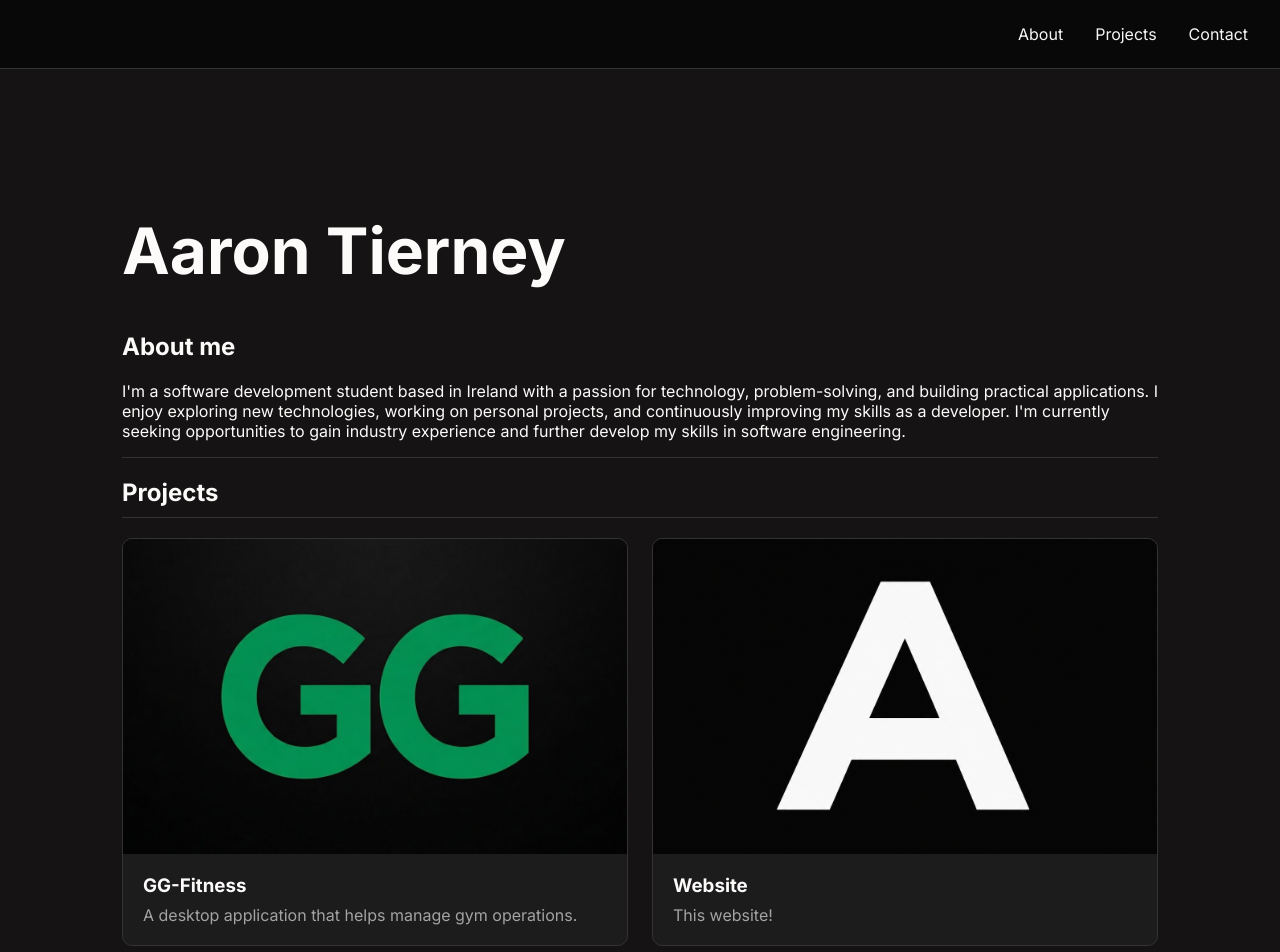
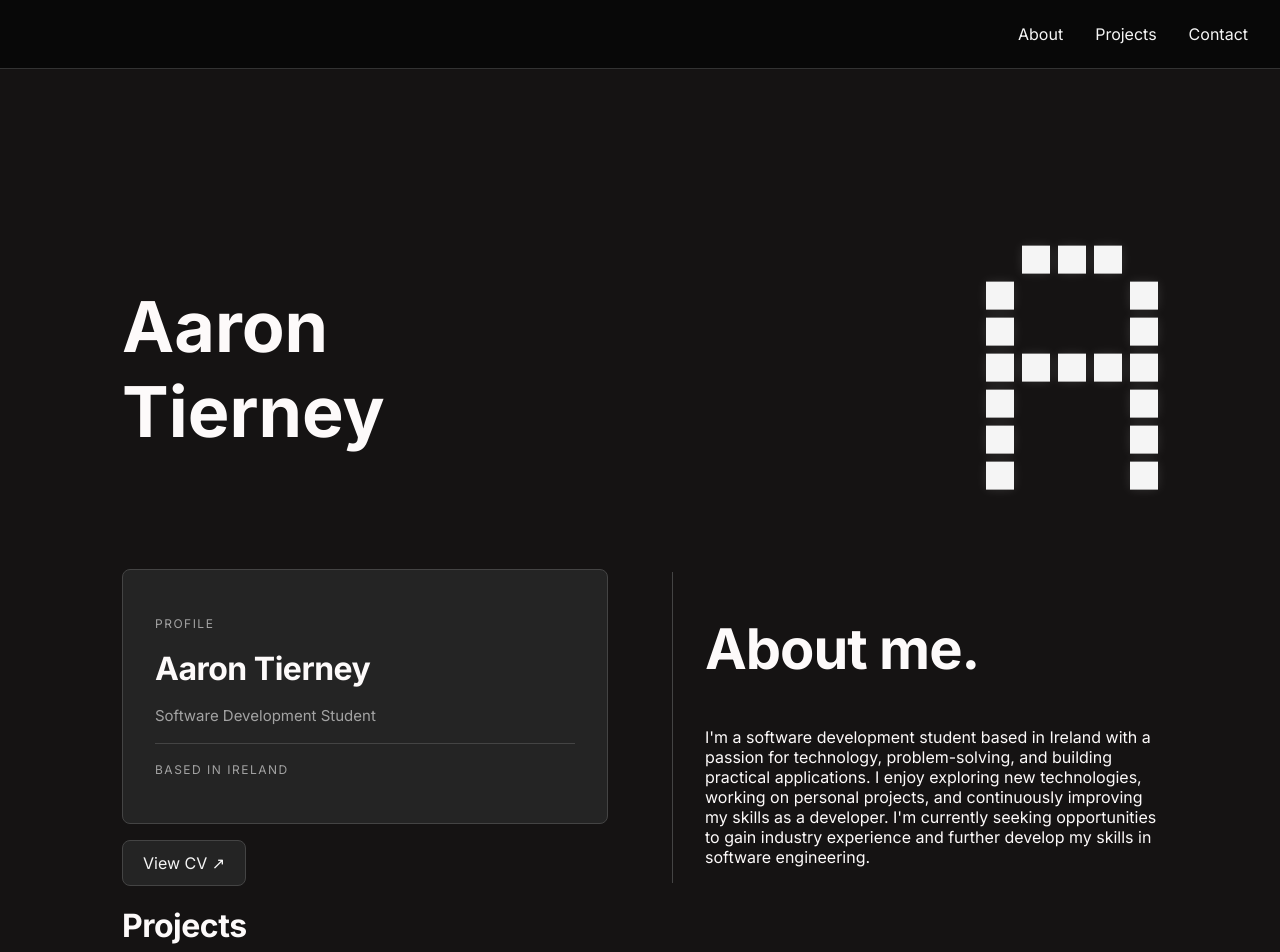
Before and after one commit to Aarxon/Portfolio, a React (Vite) app: page / in a window 1280 px wide. Shown: the top 952 px of the page. Built offline with nearby package versions, Linux system fonts and the light colour scheme.

Commit message:
added cool A

```diff
--- a/index.html
+++ b/index.html
@@ -7,7 +7,7 @@
     <meta charset="UTF-8" />
     <link rel="icon" type="image/svg+xml" href="/A.png" />
     <meta name="viewport" content="width=device-width, initial-scale=1.0" />
-    <title>portfolio</title>
+    <title>Aaron Tierney | Portfolio</title>
   </head>
   <body>
     <div id="root"></div>
--- a/src/App.css
+++ b/src/App.css
@@ -5,12 +5,17 @@ main
   padding: 100px 32px;
 }
 
+/* nav */
+
 header
 {
   width: 100%;
   padding: 24px 32px;
   background-color: #080808;
   border-bottom: 1px solid #333;
+  position: sticky;
+  top: 0;
+  z-index: 100;
 }
 
 nav
@@ -37,16 +42,101 @@ nav a
   color: #a3a3a3;
 }
 
+/* nav */
+
+/* Intro */
+
 h1
 {
-  font-size: 64px;
+  font-size: 70px;
 }
 
-#about
+.hero
 {
-  margin-top: 10px;
-  border-bottom: 1px solid #333;
+  display: grid;
+  grid-template-columns: 1fr 1fr;
+  align-items: center;
+  gap: 64px;
+  min-height: 400px;
 }
+
+.hero h1 span
+{
+  display: block;
+}
+
+.hero-animation
+{
+  display: flex;
+  justify-content: center;
+  align-items: center;
+}
+
+.hero-animation
+{
+  display: flex;
+  justify-content: flex-end;
+  align-items: center;
+}
+
+.pixel-a
+{
+  display: grid;
+  grid-template-columns: repeat(5, 28px);
+  grid-template-rows: repeat(7, 28px);
+  gap: 8px;
+  animation: float 3s ease-in-out infinite;
+}
+
+.pixel
+{
+  width: 28px;
+  height: 28px;
+}
+
+.pixel.on
+{
+  background-color: #f5f5f5;
+  box-shadow: 0 0 12px rgba(255, 255, 255, 0.12);
+}
+
+.pixel.off
+{
+  background-color: transparent;
+}
+
+@keyframes float
+{
+  0%
+  {
+    transform: translateY(0px);
+  }
+
+  50%
+  {
+    transform: translateY(-10px);
+  }
+
+  100%
+  {
+    transform: translateY(0px);
+  }
+}
+
+@keyframes float
+{
+  0%, 100%
+  {
+    transform: translateY(0);
+  }
+
+  50%
+  {
+    transform: translateY(-20px);
+  }
+}
+
+/* Intro */
 
 #projects > h2
 {
@@ -54,6 +144,95 @@ h1
   border-bottom: 1px solid #333;
   padding-bottom: 10px;
 }
+
+#projects > h2,
+#contact > h2
+{
+  font-size: 32px;
+  font-weight: 700;
+  letter-spacing: -0.5px;
+}
+
+/* About style */
+
+.about-grid
+{
+  display: grid;
+  grid-template-columns: 1fr 1fr;
+  gap: 64px;
+  align-items: center;
+}
+
+.about-profile
+{
+  background-color: #242424;
+  border: 1px solid #444;
+  border-radius: 8px;
+  padding: 32px;
+}
+
+.about-profile h3
+{
+  font-size: 32px;
+  font-weight: 700;
+  letter-spacing: -0.5px;
+  margin: 16px 0;
+}
+
+.about-content h2
+{
+  font-size: 56px;
+  font-weight: 700;
+  line-height: 1.1;
+  letter-spacing: -1px;
+}
+
+.about-profile p:last-child
+{
+  border-top: 1px solid #444;
+  padding-top: 16px;
+}
+
+.about-content
+{
+  border-left: 1px solid #444;
+  padding-left: 32px;
+}
+
+.about-profile p
+{
+  color: #a3a3a3;
+  font-size: 15px;
+  line-height: 1.6;
+}
+
+.about-profile p:first-child,
+.about-profile p:last-child
+{
+  font-size: 12px;
+  text-transform: uppercase;
+  letter-spacing: 1.5px;
+}
+
+.cv-button
+{
+  display: inline-block;
+  width: fit-content;
+  margin-top: 16px;
+  padding: 12px 20px;
+  background-color: #242424;
+  border: 1px solid #444;
+  border-radius: 8px;
+  color: #f5f5f5;
+  text-decoration: none;
+}
+
+.cv-button:hover
+{
+  background-color: #333;
+}
+
+/* About style */
 
 /* Contact style */
 
--- a/src/App.tsx
+++ b/src/App.tsx
@@ -3,6 +3,17 @@ import ProjectCard from './ProjectCard'
 
 function App()
 {
+
+  const pixelA =
+[
+  0, 1, 1, 1, 0,
+  1, 0, 0, 0, 1,
+  1, 0, 0, 0, 1,
+  1, 1, 1, 1, 1,
+  1, 0, 0, 0, 1,
+  1, 0, 0, 0, 1,
+  1, 0, 0, 0, 1
+]
   return (
 
     <>
@@ -17,16 +28,65 @@ function App()
       </header>
 
       <main>
-        <h1>Aaron Tierney</h1>
+        <section className="hero">
+          <h1>
+            Aaron
+            <span>Tierney</span>
+          </h1>
 
-        <section id = "about">
-        <h2>About me</h2>
-        <p>
-          I'm a software development student based in Ireland with a passion for technology, problem-solving, and building practical applications.
-          I enjoy exploring new technologies, working on personal projects, and continuously improving my skills as a developer.
-          I'm currently seeking opportunities to gain industry experience and further develop my skills in software engineering.
-        </p>
+          <div className="hero-animation">
+            <div className="pixel-a">
+              {pixelA.map((pixel, index) => (
+                <span
+                  key={index}
+                  className={pixel ? 'pixel on' : 'pixel off'}
+                ></span>
+              ))}
+            </div>
+          </div>
         </section>
+
+
+    <section id="about">
+      <div className="about-grid">
+        <div className="about-left">
+          <div className="about-profile">
+             <p>PROFILE</p>
+             <h3>Aaron Tierney</h3>
+             <p>Software Development Student</p>
+             <p>Based in Ireland</p>
+          </div>
+
+          <a
+           href="/Aaron-Tierney-CV.pdf"
+           target="_blank"
+           rel="noopener noreferrer"
+           className="cv-button"
+          >
+          View CV ↗
+            </a>
+        </div>
+
+
+
+      <div className="about-content">
+      <h2>About me.</h2>
+      <p>
+        I'm a software development student based in Ireland
+        with a passion for technology, problem-solving,
+        and building practical applications.
+        I enjoy exploring new technologies, working on
+        personal projects, and continuously improving my
+        skills as a developer.
+        I'm currently seeking opportunities to gain
+        industry experience and further develop my
+        skills in software engineering.
+      </p>
+
+    </div>
+
+  </div>
+    </section>
 
         <section id = "projects">
         <h2>Projects</h2>
```
